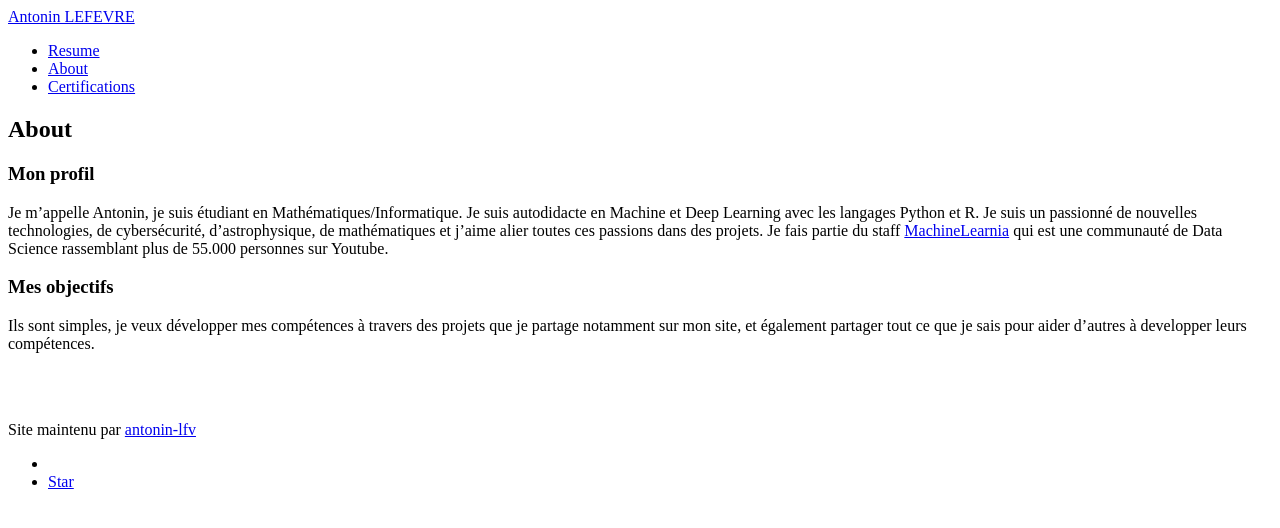
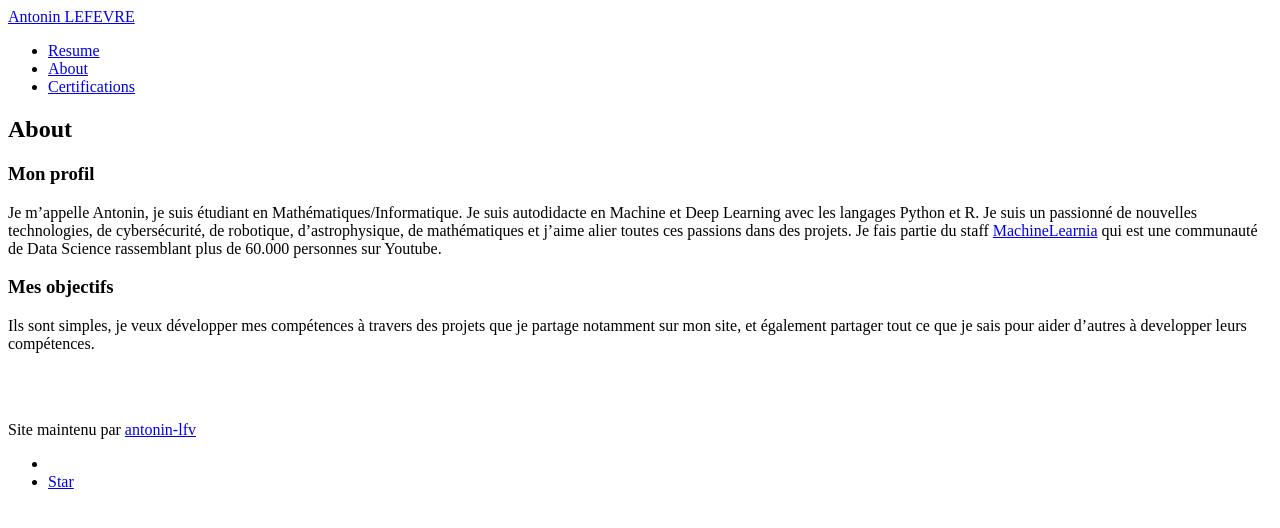
Before and after one commit to antonin-lfv/antonin-lfv.github.io, a Jekyll site: the page built from about.md, in a window 1280 px wide. Shown: the top 528 px of the page. Built offline with Jekyll 4.4.1, drawn with Linux system fonts in a browser that asks for light colours.

Commit message:
about section

```diff
--- a/about.md
+++ b/about.md
@@ -7,8 +7,8 @@ permalink: /about/
 ### Mon profil
 
 Je m'appelle Antonin, je suis étudiant en Mathématiques/Informatique. Je suis autodidacte en Machine et Deep Learning avec les langages Python et R.
-Je suis un passionné de nouvelles technologies, de cybersécurité, d'astrophysique, de mathématiques et j'aime alier toutes ces passions dans des projets.
-Je fais partie du staff [MachineLearnia](https://www.youtube.com/channel/UCmpptkXu8iIFe6kfDK5o7VQ) qui est une communauté de Data Science rassemblant plus de 55.000 personnes sur Youtube.
+Je suis un passionné de nouvelles technologies, de cybersécurité, de robotique, d'astrophysique, de mathématiques et j'aime alier toutes ces passions dans des projets.
+Je fais partie du staff [MachineLearnia](https://www.youtube.com/channel/UCmpptkXu8iIFe6kfDK5o7VQ) qui est une communauté de Data Science rassemblant plus de 60.000 personnes sur Youtube.
 
 
 
```
